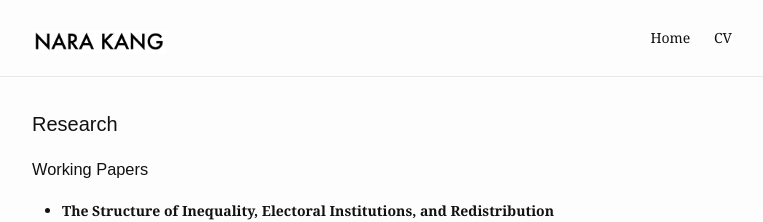
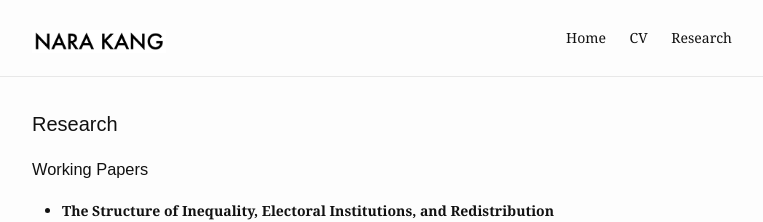
Before and after one commit to nara-kang/nara-kang.github.io, a Jekyll site: the page built from research.md, in a window 1280 px wide. Shown: the top 222 px of the page, without its empty margins (258-1021 px from the left). Built offline with Jekyll 4.4.1, drawn with Linux system fonts in a browser that asks for light colours.

Commit message:
Add research

```diff
--- a/_config.yml
+++ b/_config.yml
@@ -11,6 +11,7 @@ header:
     - name: Home
       slug: /
     - name: CV
+    - name: Research
 
 footer:
   show_powered_by: true
--- a/research.md
+++ b/research.md
@@ -2,6 +2,7 @@
 layout: research
 title: Research
 slug: /research
+items:
 working_papers:
   - title: "The Structure of Inequality, Electoral Institutions,
   and Redistribution"
```
